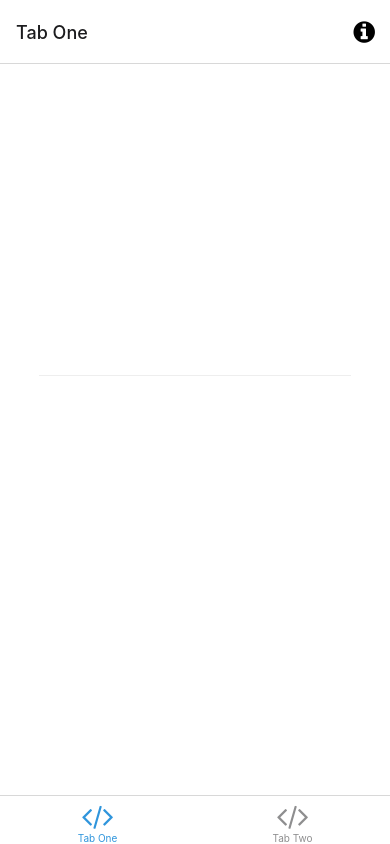
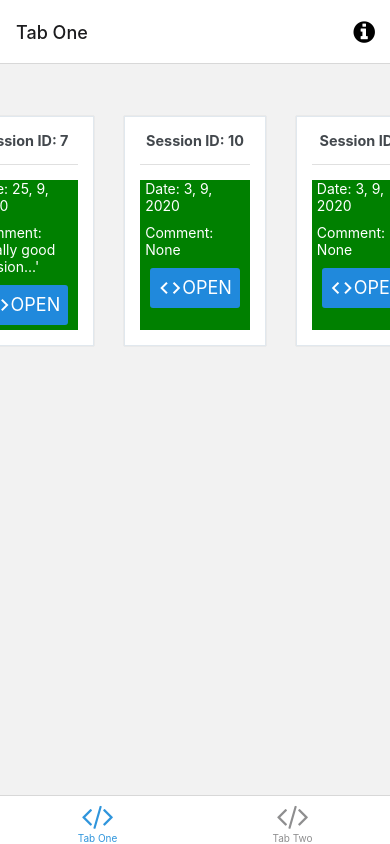
Before and after one commit to lukedawe/Team-4-IP, a React Native app in the folder theo-health/: screen /TabOne in a window 390 px wide. Built offline with nearby package versions, Linux system fonts and the light colour scheme; what expo-linking would draw is missing.

Commit message:
-Sessions are now displayed as cards -Added temp iimage to use as card background

```diff
--- a/theo-health/screens/TabOneScreen.tsx
+++ b/theo-health/screens/TabOneScreen.tsx
@@ -11,33 +11,47 @@ import * as importedData from '../example.json';
 
 export default function TabOneScreen({ navigation }: RootTabScreenProps<'TabOne'>) {
   return (
-    <View style={styles.container}>
-      <View style={styles.separator} lightColor="#eee" darkColor="rgba(255,255,255,0.1)" />
-
-
-      <div className="stock-container">Hi and also Hello!</div>
-        <div className="stock-container">
+    <View style={containerStyle.container}>
+      <div className="sessions-container"></div>
           {importedData.sessions.map((data, key) => {
             return (
               <div key={key}>
-                {data.id +
-                  " , " +
-                  data.date +
-                  " ," +
-                  data.comment}
+                <Card>
+                  <Card.Title>Session ID: {data.id}</Card.Title>
+                  <Card.Divider/>
+                  <Card.Image source={require('../assets/images/green_background.png')}>
+
+                    <Text style={textStyle.defaultText}>
+                      Date: {data.date}
+                    </Text>
+
+                    <Text style={textStyle.defaultText}>
+                      Comment: {data.comment}
+                    </Text>
+
+                    <Button
+                      icon={<Icon name='code' color='#ffffff' />}
+                      buttonStyle={{marginLeft: 10, marginRight: 10, marginBottom: 10}}
+                      title='OPEN' />
+
+                  </Card.Image>
+                </Card>
               </div>
             );
           })}
-        </div>
-
-
     </View>
   );
 }
 
 
-const styles = StyleSheet.create({
+const containerStyle = StyleSheet.create({
   container: {
+    position: 'absolute',
+    left: '50%',
+    right: '50%',
+    top: '5%',
+    flexDirection: 'row',
+
     flex: 1,
     alignItems: 'center',
     justifyContent: 'center',
@@ -52,20 +66,16 @@ const styles = StyleSheet.create({
     height: 1,
     width: '80%',
   },
+
 });
 
-/*
-      <Card>
-        <Card.Title>Client X</Card.Title>
-        <Card.Divider/>
-        <Card.Image source={require('../assets/images/green_background.png')}>
-          <Text style={{marginBottom: 10}}>
-            Athlete info xxxxxxxxxxxxxxxxx
-          </Text>
-          <Button
-            icon={<Icon name='code' color='#ffffff' />}
-            buttonStyle={{borderRadius: 0, marginLeft: 0, marginRight: 0, marginBottom: 0}}
-            title='VIEW NOW' />
-        </Card.Image>
-      </Card>
-*/
+
+const textStyle = StyleSheet.create({
+  defaultText:{
+    paddingLeft: 5,
+    paddingBottom: 10,
+    color: 'white',
+    fontWeight: 'normal',
+  }
+
+});
```
Also changed, not shown: theo-health/assets/images/green_background.png (added).
